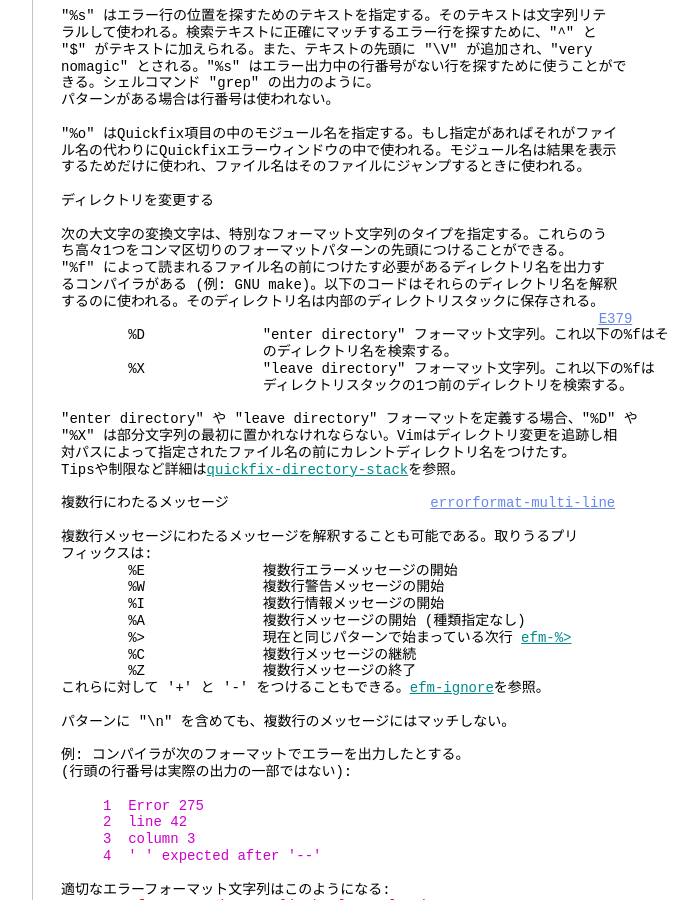
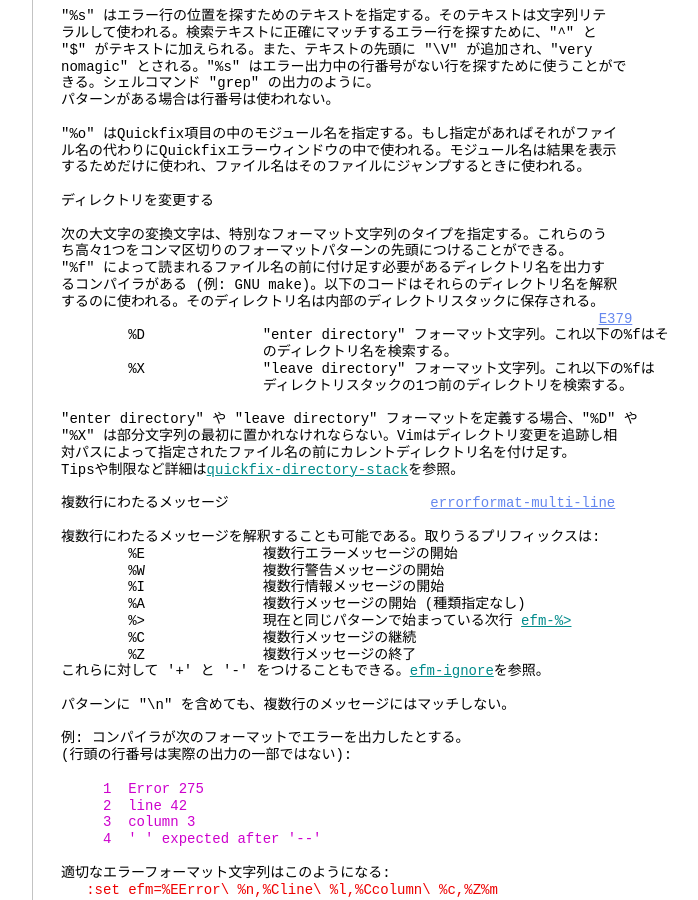
Before and after one commit to vim-jp/vimdoc-ja, a Jekyll site: the page built from quickfix.html, in a window 1280 px wide and 900 px high, scrolled down 22682 px. Shown: the whole window, without its empty margins (340-1038 px from the left). Built offline with Jekyll 4.4.1, drawn with Linux system fonts in a browser that asks for light colours; nearby versions of some CDN libraries; comment, search, counter and statistics services are not loaded.

Commit message:
Generated by Travis JOB 3346.1
https://travis-ci.org/vim-jp/vimdoc-ja-working/builds/708794025

```diff
--- a/quickfix.html
+++ b/quickfix.html
@@ -1356,7 +1356,7 @@ nomagic&quot; とされる。&quot;%s&quot; はエラー出力中の行番号が
 <br>
 次の大文字の変換文字は、特別なフォーマット文字列のタイプを指定する。これらのう<br>
 ち高々1つをコンマ区切りのフォーマットパターンの先頭につけることができる。<br>
-&quot;%f&quot; によって読まれるファイル名の前につけたす必要があるディレクトリ名を出力す<br>
+&quot;%f&quot; によって読まれるファイル名の前に付け足す必要があるディレクトリ名を出力す<br>
 るコンパイラがある (例: GNU make)。以下のコードはそれらのディレクトリ名を解釈<br>
 するのに使われる。そのディレクトリ名は内部のディレクトリスタックに保存される。<br>
 &nbsp;&nbsp;&nbsp;&nbsp;&nbsp;&nbsp;&nbsp;&nbsp;&nbsp;&nbsp;&nbsp;&nbsp;&nbsp;&nbsp;&nbsp;&nbsp;&nbsp;&nbsp;&nbsp;&nbsp;&nbsp;&nbsp;&nbsp;&nbsp;&nbsp;&nbsp;&nbsp;&nbsp;&nbsp;&nbsp;&nbsp;&nbsp;&nbsp;&nbsp;&nbsp;&nbsp;&nbsp;&nbsp;&nbsp;&nbsp;&nbsp;&nbsp;&nbsp;&nbsp;&nbsp;&nbsp;&nbsp;&nbsp;&nbsp;&nbsp;&nbsp;&nbsp;&nbsp;&nbsp;&nbsp;&nbsp;&nbsp;&nbsp;&nbsp;&nbsp;&nbsp;&nbsp;&nbsp;&nbsp;<a class="Constant" href="quickfix.html#E379" name="E379">E379</a><br>
@@ -1367,13 +1367,12 @@ nomagic&quot; とされる。&quot;%s&quot; はエラー出力中の行番号が
 <br>
 &quot;enter directory&quot; や &quot;leave directory&quot; フォーマットを定義する場合、&quot;%D&quot; や<br>
 &quot;%X&quot; は部分文字列の最初に置かれなけれならない。Vimはディレクトリ変更を追跡し相<br>
-対パスによって指定されたファイル名の前にカレントディレクトリ名をつけたす。<br>
+対パスによって指定されたファイル名の前にカレントディレクトリ名を付け足す。<br>
 Tipsや制限など詳細は<a class="Identifier" href="quickfix.html#quickfix-directory-stack">quickfix-directory-stack</a>を参照。<br>
 <br>
 複数行にわたるメッセージ&nbsp;&nbsp;&nbsp;&nbsp;&nbsp;&nbsp;&nbsp;&nbsp;&nbsp;&nbsp;&nbsp;&nbsp;&nbsp;&nbsp;&nbsp;&nbsp;&nbsp;&nbsp;&nbsp;&nbsp;&nbsp;&nbsp;&nbsp;&nbsp;<a class="Constant" href="quickfix.html#errorformat-multi-line" name="errorformat-multi-line">errorformat-multi-line</a><br>
 <br>
-複数行メッセージにわたるメッセージを解釈することも可能である。取りうるプリ<br>
-フィックスは:<br>
+複数行にわたるメッセージを解釈することも可能である。取りうるプリフィックスは:<br>
 &nbsp;&nbsp;&nbsp;&nbsp;&nbsp;&nbsp;&nbsp;&nbsp;%E&nbsp;&nbsp;&nbsp;&nbsp;&nbsp;&nbsp;&nbsp;&nbsp;&nbsp;&nbsp;&nbsp;&nbsp;&nbsp;&nbsp;複数行エラーメッセージの開始<br>
 &nbsp;&nbsp;&nbsp;&nbsp;&nbsp;&nbsp;&nbsp;&nbsp;%W&nbsp;&nbsp;&nbsp;&nbsp;&nbsp;&nbsp;&nbsp;&nbsp;&nbsp;&nbsp;&nbsp;&nbsp;&nbsp;&nbsp;複数行警告メッセージの開始<br>
 &nbsp;&nbsp;&nbsp;&nbsp;&nbsp;&nbsp;&nbsp;&nbsp;%I&nbsp;&nbsp;&nbsp;&nbsp;&nbsp;&nbsp;&nbsp;&nbsp;&nbsp;&nbsp;&nbsp;&nbsp;&nbsp;&nbsp;複数行情報メッセージの開始<br>
```
